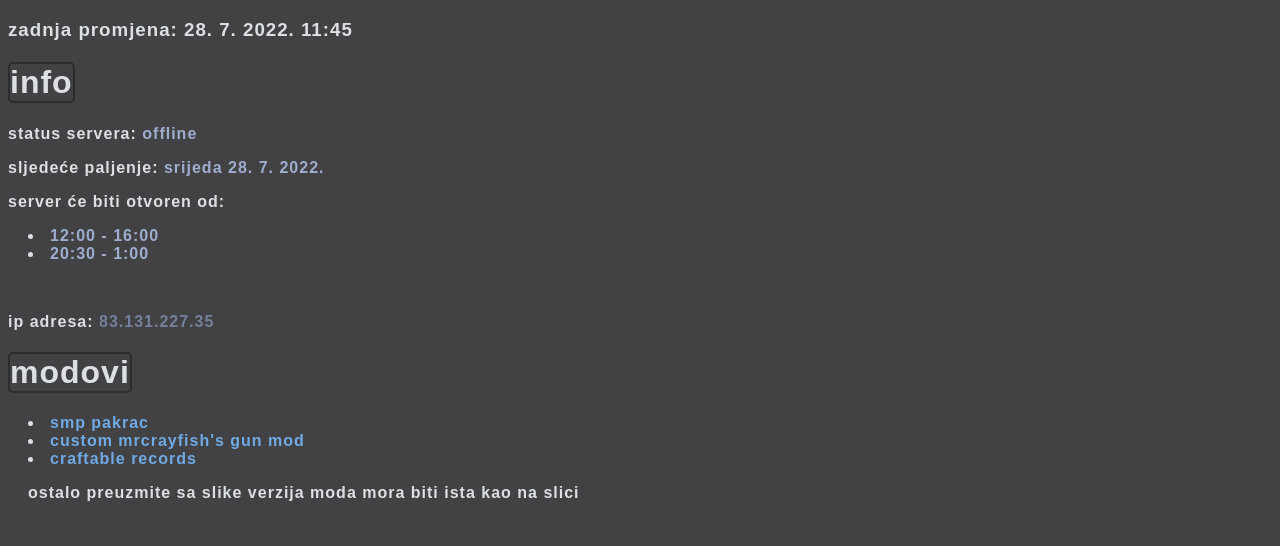
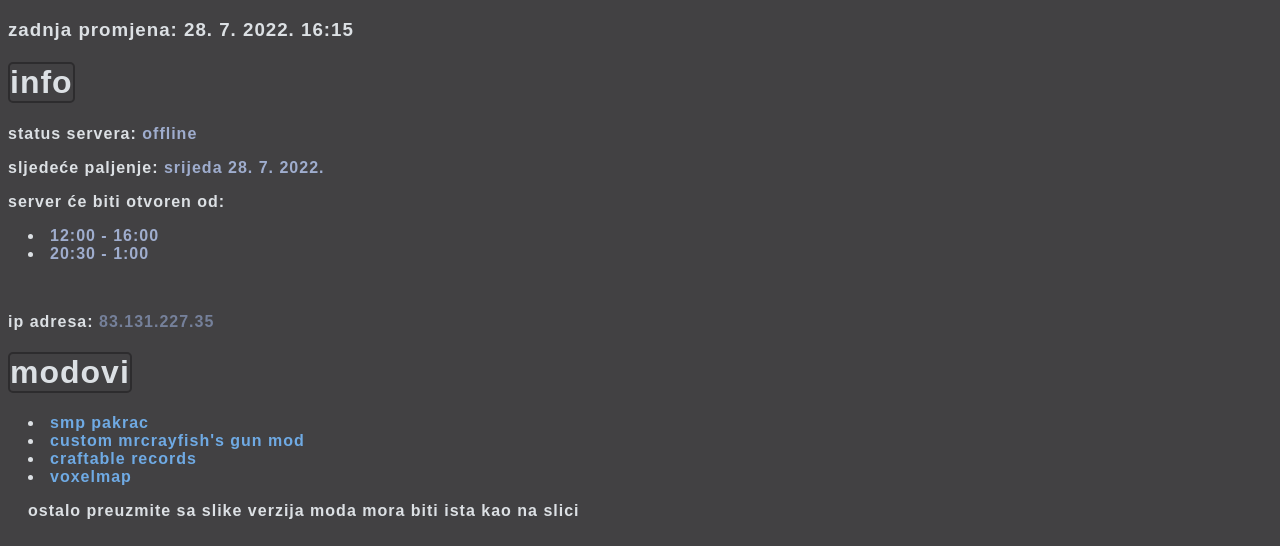
Before and after one commit to smp-pakrac/smp-pakrac.github.io, a website: page index.html in a window 1280 px wide. Shown: the top 546 px of the page. Drawn offline with Linux system fonts and the light colour scheme.

Commit message:
Update index.html

```diff
--- a/index.html
+++ b/index.html
@@ -11,7 +11,7 @@
 	<div class="header"></div>
 	<div class="smp_body">
 		<div id="info">
-			<h3>zadnja promjena: 28. 7. 2022. 11:45 </h3>
+			<h3>zadnja promjena: 28. 7. 2022. 16:15 </h3>
 			<h1>INFO</h1>
 			<p>
 				status servera: <span style="color: #9fadce">offline</span>
@@ -47,6 +47,9 @@
 				<li>
 					<a href="https://mcreator.net/modificationdl/55342/file/0">Craftable Records</a>
 				</li>
+				<li>
+					<a href="https://www.dropbox.com/s/qhhyj6826hjxlth/forgemod_VoxelMap-1.9.27_for_1.12.2.jar?dl=1">VoxelMap</a>
+				</li>
 				<p>ostalo preuzmite sa slike <b>VERZIJA MODA MORA BITI ISTA KAO NA SLICI</b></p>
 			</div>
 			<img src="https://cdn.discordapp.com/attachments/987078790503092257/1002215814046416967/unknown.png">
```
